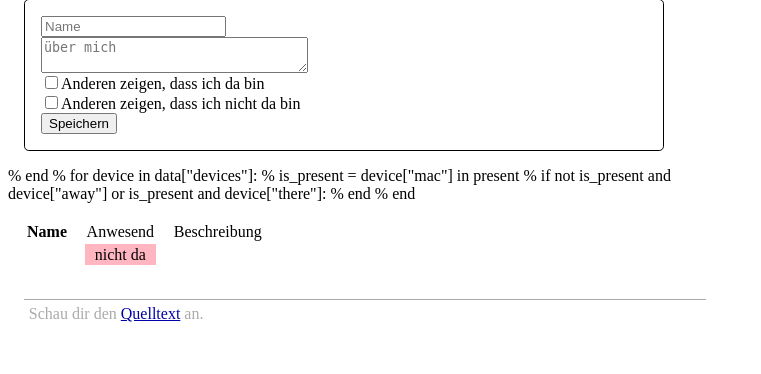
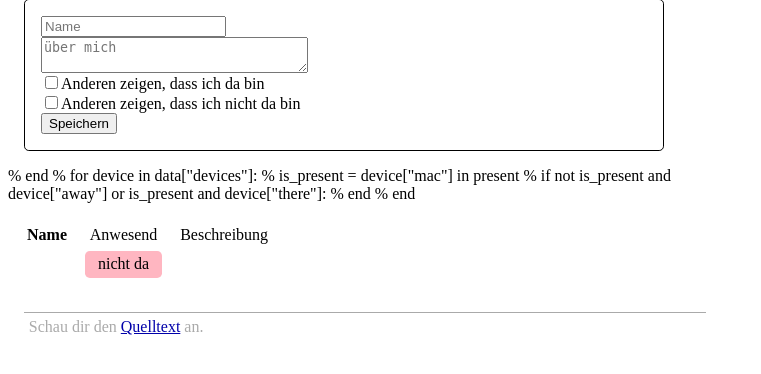
Before and after one commit to Chaostreff-Potsdam/wer-ist-da, a Python web app: template templates/index.html in a window 1280 px wide. Shown: the part 162-536 px from the top of the page, without its empty margins (0-761 px from the left). Run offline with Jinja, Linux system fonts and the light colour scheme; the template is opened without the code that fills it, so the values that code supplies are empty.

Commit message:
green if you are there

```diff
--- a/static/index.css
+++ b/static/index.css
@@ -63,14 +63,19 @@
 
 .devices .presence {
     text-align: center;
-    padding: 0.1em;
-    padding: 0.1em;
+    padding: 0.3em;
+    border-radius: 0.3em;
 }
 
 .devices .away .presence {
     background: lightpink;
 }
 
+.devices .present .presence {
+    background: lightgreen;
+}
+
+
 .devices .about {
     padding-left: 1em;
 }
```
